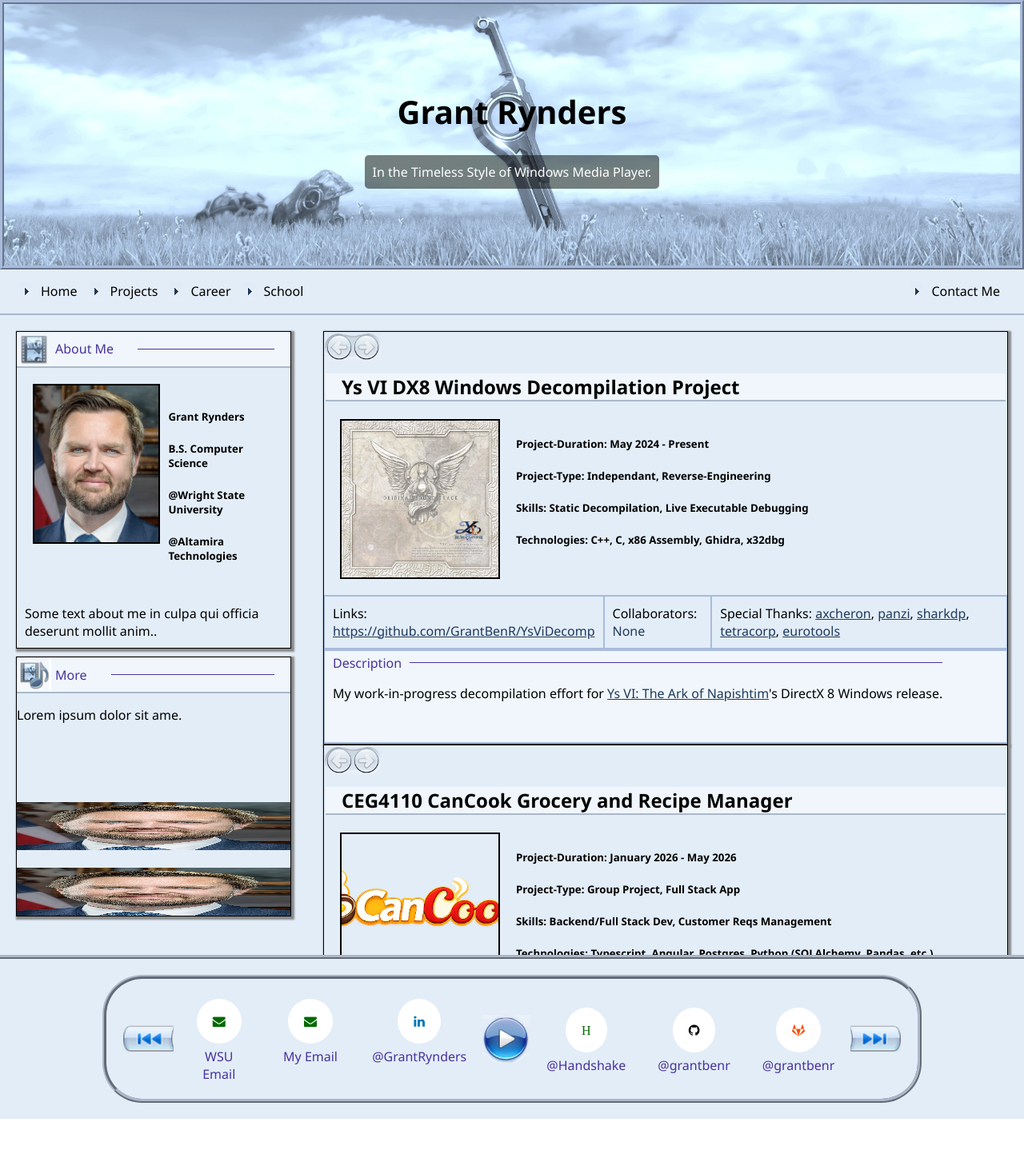
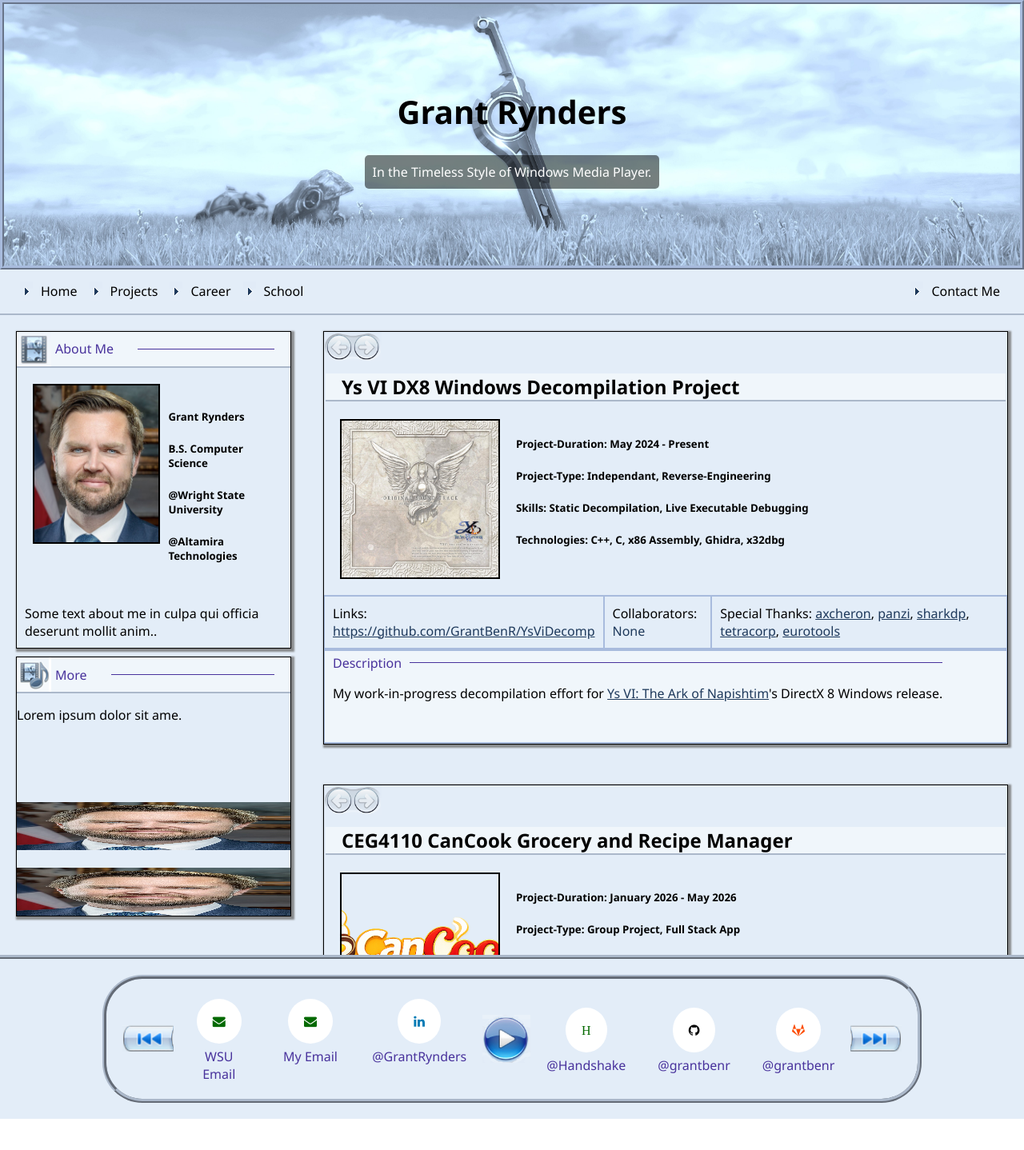
Before and after one commit to GrantBenR/grantbenr.github.io, a Jekyll site: the page index.html, which Jekyll copies as it is, in a window 1280 px wide. Shown: the top 1438 px of the page at 80% size. Built offline with Jekyll 4.4.1, drawn with Linux system fonts in a browser that asks for light colours.

Commit message:
8_25 - feed spacers

```diff
--- a/assets/css/index.scss
+++ b/assets/css/index.scss
@@ -237,6 +237,9 @@
     background-color:$background-color-1;
     box-shadow: 2px 2px 2px 2px $shadow-color-1;
 }
+.feed_spacer {
+  height: 50px;
+}
 .direction_arrows {
     margin:0px;
     padding:0px;
--- a/index.html
+++ b/index.html
@@ -139,6 +139,7 @@
             My work-in-progress decompilation effort for <a class="feed_item_info_link highlight_text" href="https://store.steampowered.com/app/312540/Ys_VI_The_Ark_of_Napishtim/">Ys VI: The Ark of Napishtim</a>'s DirectX 8 Windows release.
         </div>
       </div>
+      <div class="feed_spacer"></div>
       <!-- Can Cook -->
       <div class="feed_item">
         <img class="direction_arrows" src="/assets/images/buttons/controls/back-forward-pair.png">
@@ -190,6 +191,7 @@
             I worked on this project with several students in CEG4110 in Spring 2026. CanCook is a webapp that allows users to digitally order ingredients from stores and create and share recipes with other users. I was primarily responsible for the flask backend api, postgres database design and implementation, and some of the typescript frontend services.
         </div>
       </div>
+      <div class="feed_spacer"></div>
       <!-- Hackathon 2026 -->
       <div class="feed_item">
         <img class="direction_arrows" src="/assets/images/buttons/controls/back-forward-pair.png">
@@ -239,6 +241,7 @@
             Submission for the Wright State 2026 Hackathon: Faculty Budget Balancer. It is a flask web app that uses ratemyprofessor and public university salary data to provide a salary rating for professors at Wright State University. I created the webscrapers for gathering data as well as the postgres and flask backend components.
         </div>
       </div>
+      <div class="feed_spacer"></div>
       <!-- Kroger Cashiering for Humans -->
       <div class="feed_item">
         <img class="direction_arrows" src="/assets/images/buttons/controls/back-forward-pair.png">
@@ -287,6 +290,7 @@
             A website I created to make up for the lack of proper cashiering training materials provided by Kroger for its associates. This website was also created as part of the Final Project for IT2040C Fundamentals of Web Development at the University of Cincinnati using only HTML and CSS. I cannot confirm that all the information in this guide is correct as of 2025.
         </div>
       </div>
+      <div class="feed_spacer"></div>
       <!-- Hackathon 2025 -->
       <div class="feed_item">
         <img class="direction_arrows" src="/assets/images/buttons/controls/back-forward-pair.png">
@@ -336,6 +340,7 @@
             Submission for the Wright State 2025 Hackathon: Jukebox Jerk. It is a spotify bot that I programmed in Java that manages authentication and user data from the Spotify API for the purpose of making fun of users. Though perhaps a problem better suited for Python, we came out with a commendable, functional bot.
       </div>
       </div>
+      <div class="feed_spacer"></div>
       <!-- Github Timer Extension -->
       <div class="feed_item">
         <img class="direction_arrows" src="/assets/images/buttons/controls/back-forward-pair.png">
@@ -385,6 +390,7 @@
           A project I led development of: a timer extension for Github issues that allows users to manage the amount of time spent on a given issue through a built in timer. Timer data is written to a unique log comment for the user, and recorded in a sqlite or postgres database on a node.js server. The data is visualized via chart.js and pug pages on the server.
       </div>
       </div>
+      <div class="feed_spacer"></div>
     </div>
   </div>
 
```
